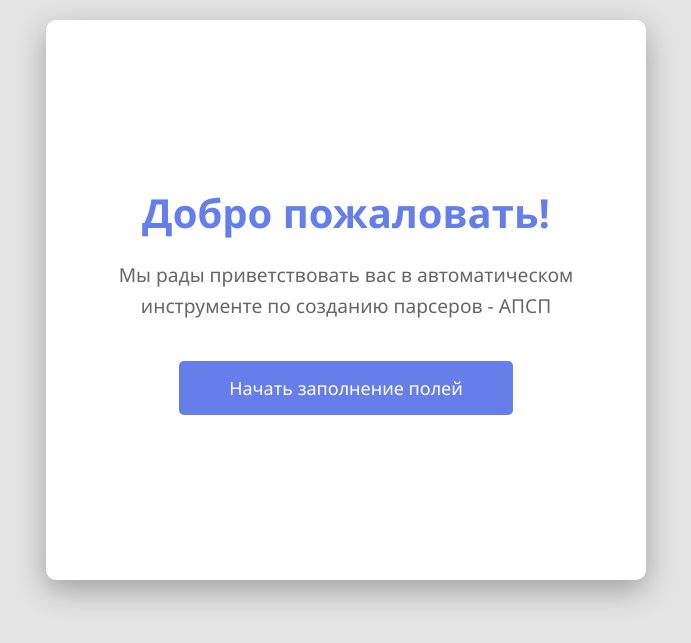
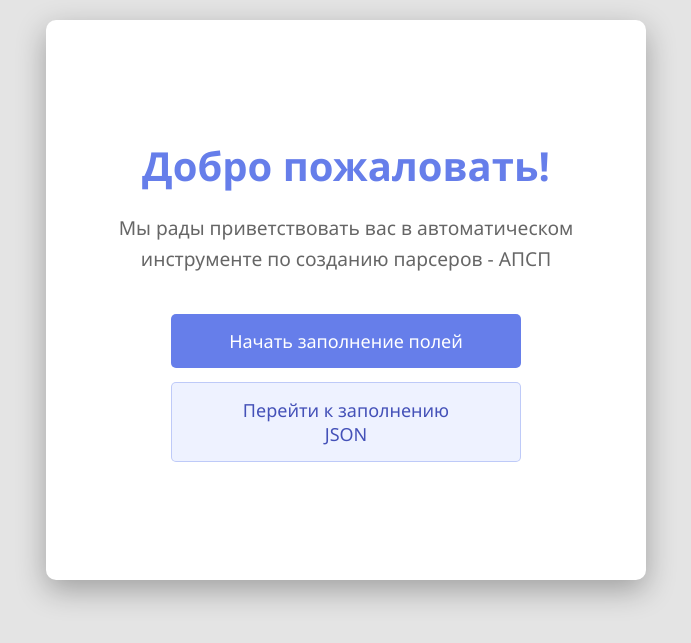
Before and after one commit to GogikOrtey/Apsp_front, a Flask app: page /step0 in a window 1280 px wide. Shown: the top 643 px of the page, without its empty margins (294-985 px from the left). Run offline with Flask 3, Linux system fonts and the light colour scheme.

Commit message:
Добавляю кнопку на 0м шаге

```diff
--- a/templates/step0.html
+++ b/templates/step0.html
@@ -5,10 +5,9 @@
 {% block extra_css %}
 <style>
     .welcome-container {
-        display: flex;
-        flex-direction: column;
-        align-items: center;
-        justify-content: center;
+        display: grid;
+        justify-items: center;
+        align-content: center;
         min-height: 60vh;
         text-align: center;
         padding: 40px 20px;
@@ -49,6 +48,31 @@
         transform: translateY(-2px);
         box-shadow: 0 5px 15px rgba(102, 126, 234, 0.4);
     }
+
+    .welcome-actions {
+        display: grid;
+        gap: 14px;
+        /* width: min(520px, 100%); */
+        width: min(350px, 100%);
+        justify-items: stretch;
+    }
+
+    .welcome-actions .start-button {
+        width: 100%;
+        text-align: center;
+        box-sizing: border-box;
+    }
+
+    .secondary-button {
+        background: #eef2ff;
+        color: #4451b8;
+        border: 1px solid rgba(102, 126, 234, 0.35);
+    }
+
+    .secondary-button:hover {
+        background: #e0e7ff;
+        color: #3d48a6;
+    }
 </style>
 {% endblock %}
 
@@ -59,6 +83,9 @@
         <p>Мы рады приветствовать вас в автоматическом инструменте по созданию парсеров - АПСП</p>
         <!-- TODO Добавить hint при наведении на слово АПСП, что бы там было "Агент По Созданию Парсеров" -->
     </div>
-    <a href="{{ url_for('step1') }}" class="start-button">Начать заполнение полей</a>
+    <div class="welcome-actions">
+        <a href="{{ url_for('step1') }}" class="start-button">Начать заполнение полей</a>
+        <a href="{{ url_for('step4') }}" class="start-button secondary-button">Перейти к заполнению JSON</a>
+    </div>
 </div>
 {% endblock %}
--- a/Задачи.txt
+++ b/Задачи.txt
@@ -16,6 +16,8 @@
 
 * Интегрировать front в общий проект
     * Запустить всё вместе
+
+
 * Добавить задний фон
     * Сначала собрать его в Nano Banana
 * Фавиконку проставить
@@ -28,6 +30,9 @@
     * Прогонять на примерах, без артикула и производителя
         * Или с ними, только если всё идеально отлажено
 
+* Проверить работу с исключением
+    * И с ошибкой
+
 * И надо будет написать/нарисовать промо-материалы по + и - АПСП
 и сделать роадмап
     * Можно в формате листов А4
```
